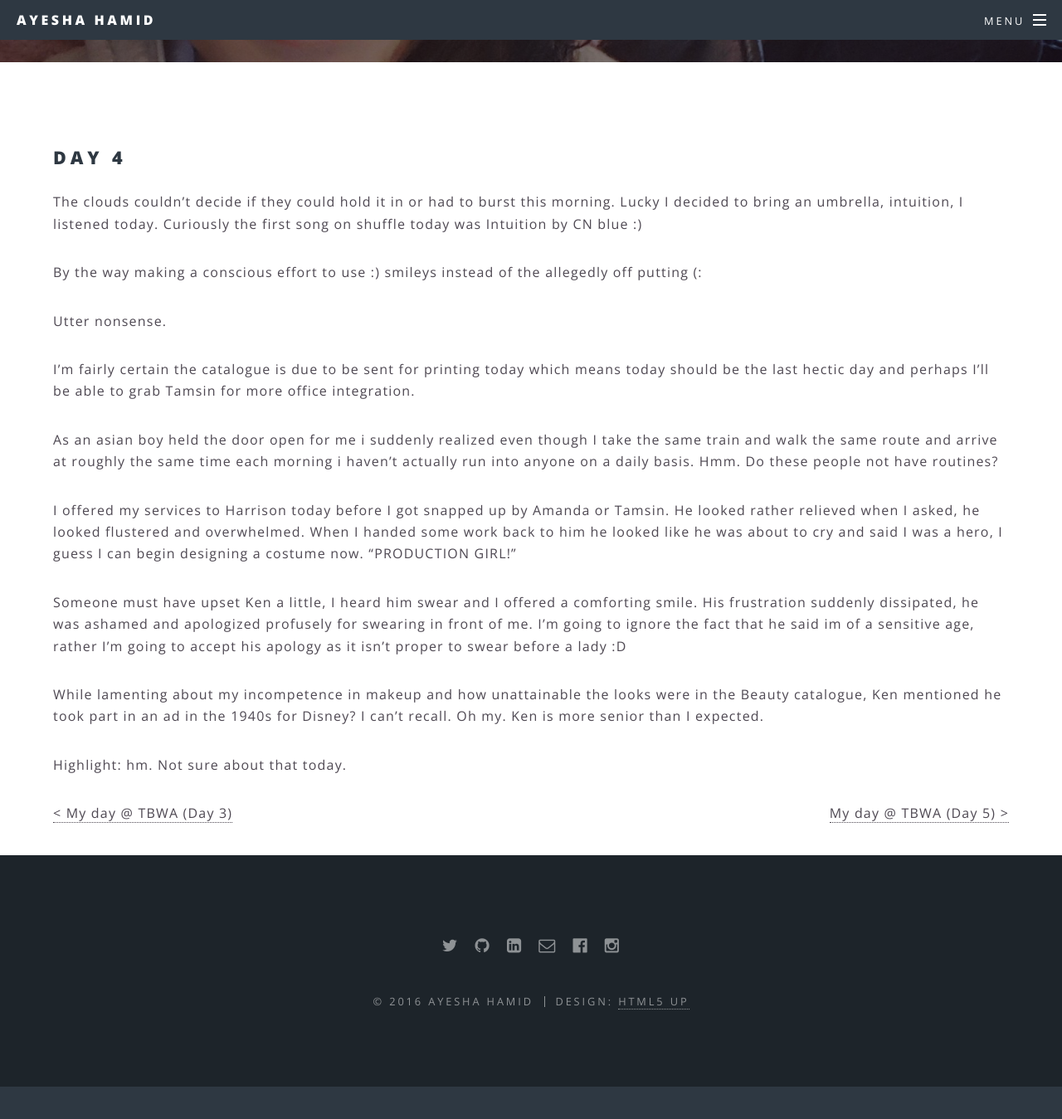
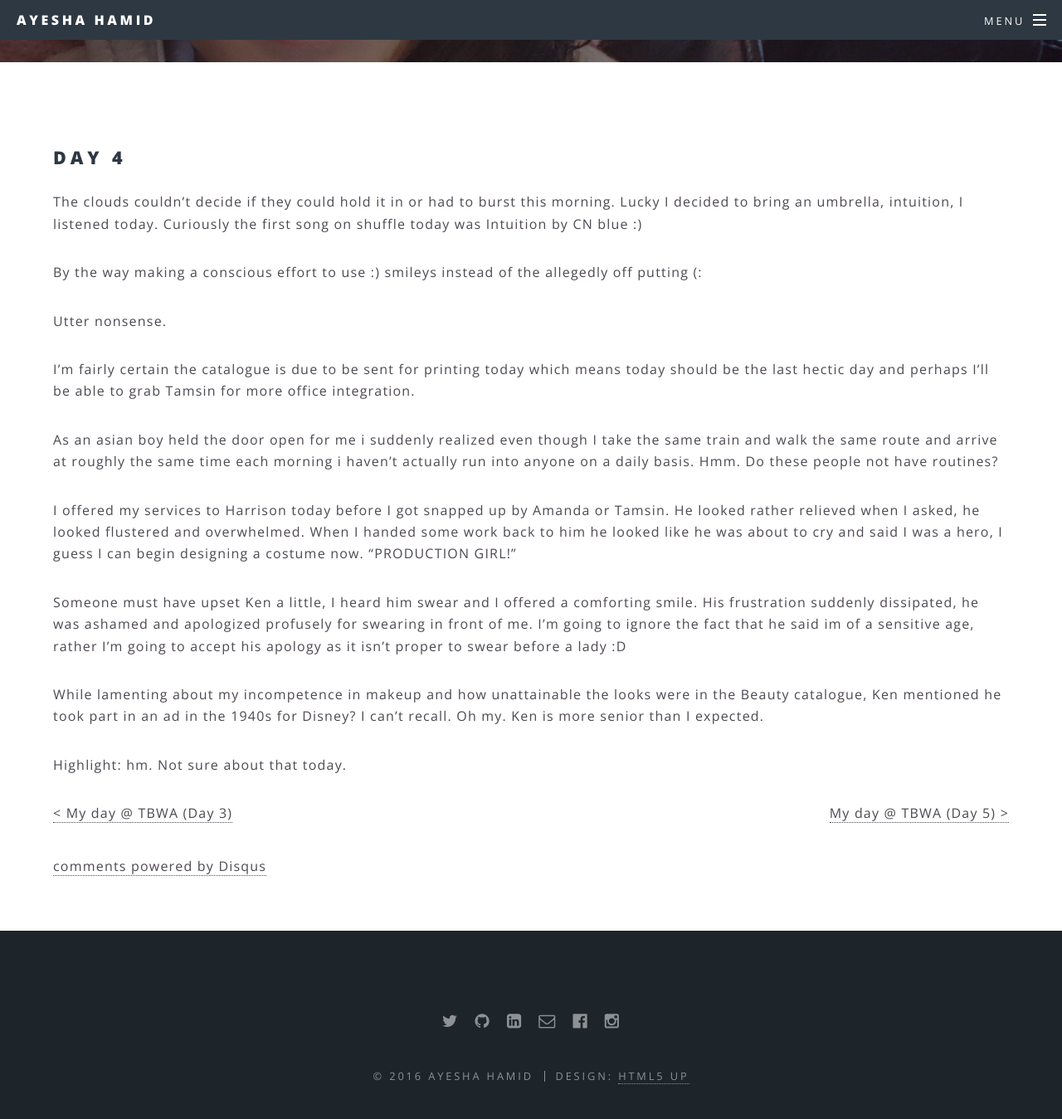
Before and after one commit to ayeshahamid/ayeshahamid.github.io, a Jekyll site: the page built from _posts/2016-06-07-my-day-at-tbwa-day-4.md, in a window 1280 px wide and 1400 px high, scrolled down 278 px. Shown: the top 1349 px of the window at 83% size. Built offline with Jekyll 4.4.1, drawn with Linux system fonts in a browser that asks for light colours; comment, search, counter and statistics services are not loaded; before the commit the page ends 1588 px from its top, so only the background shows below that.

Commit message:
Add disqus

```diff
--- /dev/null
+++ b/_includes/disqus.html
@@ -0,0 +1,12 @@
+<div id="disqus_thread"></div>
+<script type="text/javascript">
+var disqus_shortname = 'ayeshahamid';
+var disqus_identifier = "{{ page.url }}";
+(function() {
+var dsq = document.createElement('script'); dsq.type = 'text/javascript'; dsq.async = true;
+dsq.src = '//' + disqus_shortname + '.disqus.com/embed.js';
+(document.getElementsByTagName('head')[0] || document.getElementsByTagName('body')[0]).appendChild(dsq);
+})();
+</script>
+<noscript>Please enable JavaScript to view the <a href="http://disqus.com/?ref_noscript">comments powered by Disqus.</a></noscript>
+<a href="http://disqus.com" class="dsq-brlink">comments powered by <span class="logo-disqus">Disqus</span></a>
--- a/_layouts/blog.html
+++ b/_layouts/blog.html
@@ -21,6 +21,10 @@
           {% endif %}
         </ul>
       </div>
+
+      {% if page.comments != false %}
+      {% include disqus.html %}
+      {% endif %}
     </div>
 
   </section>
--- a/css/main.scss
+++ b/css/main.scss
@@ -1849,3 +1849,9 @@
 			}
 		}
 	}
+
+/* Disqus */
+
+	#disqus_thread {
+		padding-top: 4em;
+	}
```
Also changed, not shown: _config.yml (line endings or trailing spaces).
